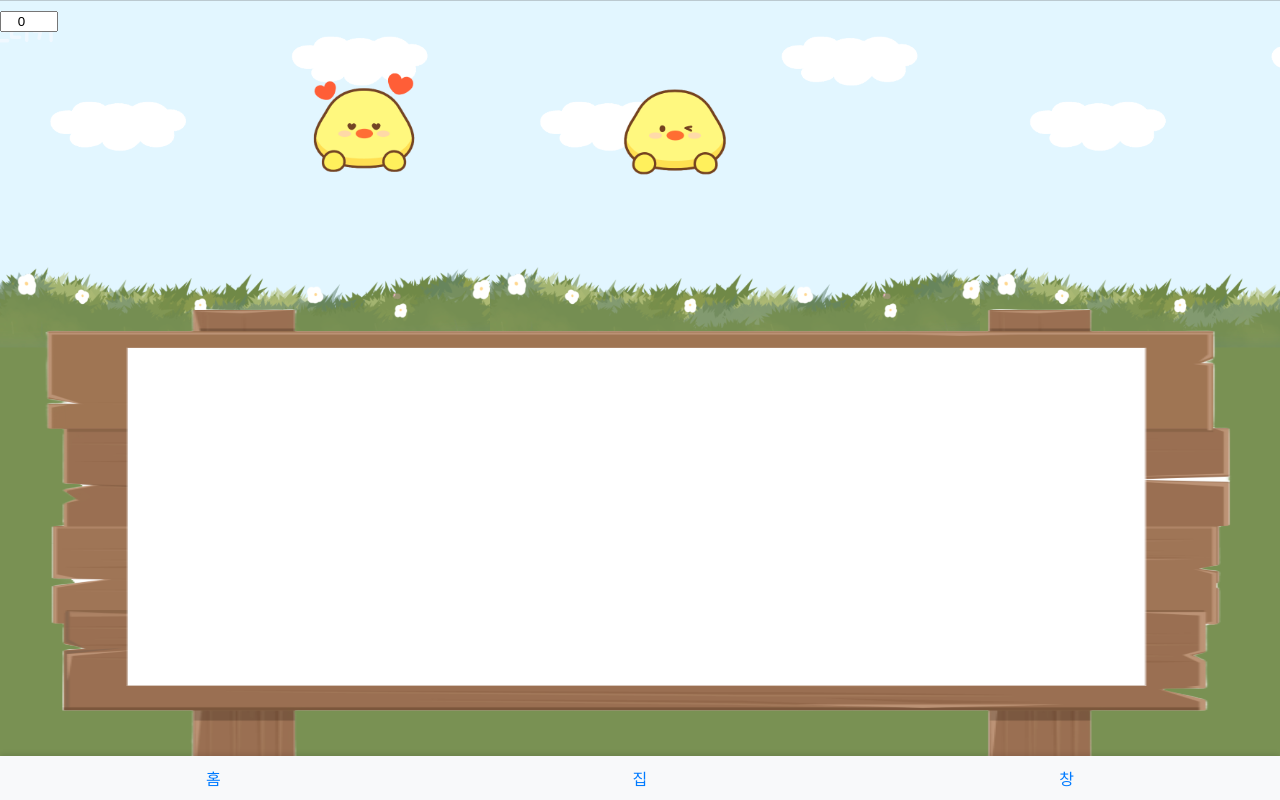
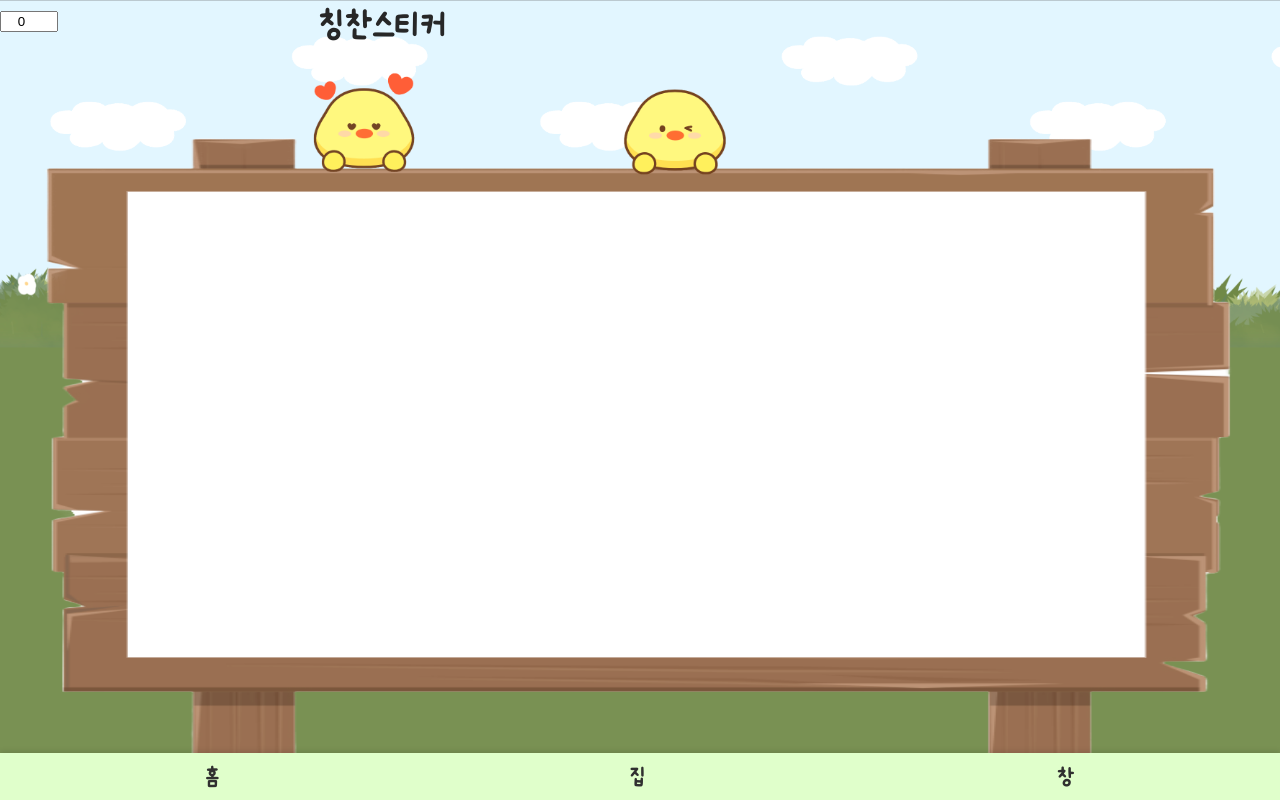
Before and after one commit to luminous037/OSS_project, a React (Create React App) app in the folder client/: page /WeeklyCheck in a window 1280 px wide. Shown: the top 800 px of the page. Built offline with nearby package versions, Linux system fonts and the light colour scheme.

Commit message:
[add] weekly pannel css 수정 및 네비게이션 바 스타일 수정

```diff
--- a/client/src/components/WeeklyPage/WeeklyCheck.js
+++ b/client/src/components/WeeklyPage/WeeklyCheck.js
@@ -37,8 +37,8 @@ function WeeklyCheck() {
         <Link to="./Main" className="nav-item">이전</Link>
       </div>
 
-      <div className="title">
-        <h1>칭찬스티커</h1>
+      <div className="title_weekly">
+        칭찬스티커
       </div>
 
       <div className="Images">
@@ -46,8 +46,8 @@ function WeeklyCheck() {
           <h1></h1>
         </div>
 
-        <div className="pannelImage">
-          <img src={pannel} className="pannel" />
+        <div className="pannel_image">
+          <img src={pannel} className="pannel_weekly" />
         </div>
 
         <div className="chick1">
--- a/client/src/components/WeeklyPage/WeeklyPage.css
+++ b/client/src/components/WeeklyPage/WeeklyPage.css
@@ -4,14 +4,14 @@ body {height:100%; overflow:hidden;}
 
 
 
-.title {
+.title_weekly {
+  font-family: on;
+  font-size:40px;
     position: absolute;
-    top: 4%;
+    top: 3%;
     left: 30%;
     transform: translate(-50%, -50%);
-    color: rgb(0, 0, 0);
-    font-size: 20px;
-    font-weight: bold;
+    color: rgb(39, 39, 39);
     z-index: 1;
   }
 
@@ -27,8 +27,7 @@ body {height:100%; overflow:hidden;}
   }
 
 
-  .pannel{
-
+  .pannel_weekly{
     position: absolute;
     top: 120px;
     height: 80%;
@@ -54,11 +53,11 @@ body {height:100%; overflow:hidden;}
     z-index: 0;
   }
 
+  /*스탬프*/
   .input {
     position: absolute;
     left: 0%;
     transform: translate(-50%, -50%);
-
   }
 
   .howMuchStamp{
--- a/client/src/components/navigationBar/NavigationBar.css
+++ b/client/src/components/navigationBar/NavigationBar.css
@@ -6,13 +6,19 @@
   position: fixed;
   bottom: 0;
   width: 100%;
-  background-color: #f8f9fa;
+  background-color: #e0ffcb;
   box-shadow: 0 -2px 5px rgba(0,0,0,0.1);
 }
 
 .nav-item {
+  font-family: on;
   padding: 10px 15px;
   text-decoration: none;
-  color: #007bff;
-  font-size: 16px;
+  color: #303030;
+  font-size: 25px;
 }
+@font-face {
+  font-family: "on";
+  font-weight: 50;
+  src: url("../../fonts/온글잎 밑미.ttf");
+}
```
